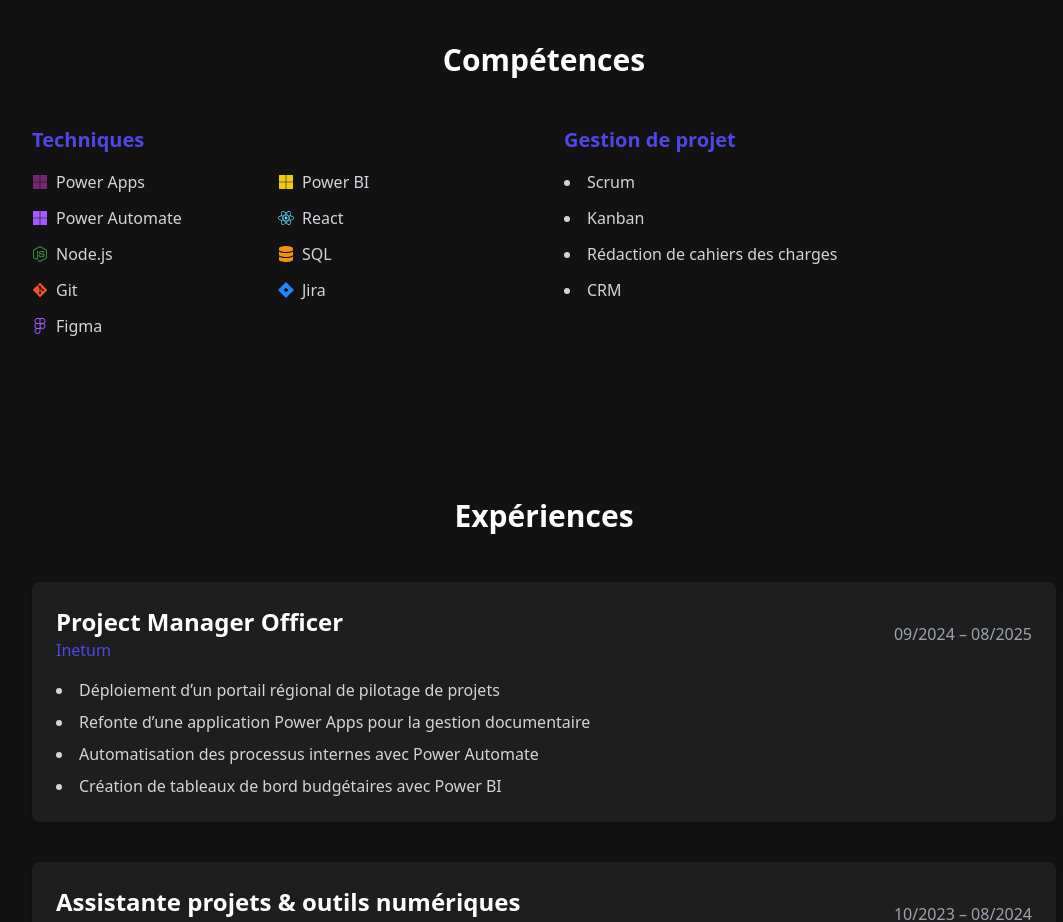
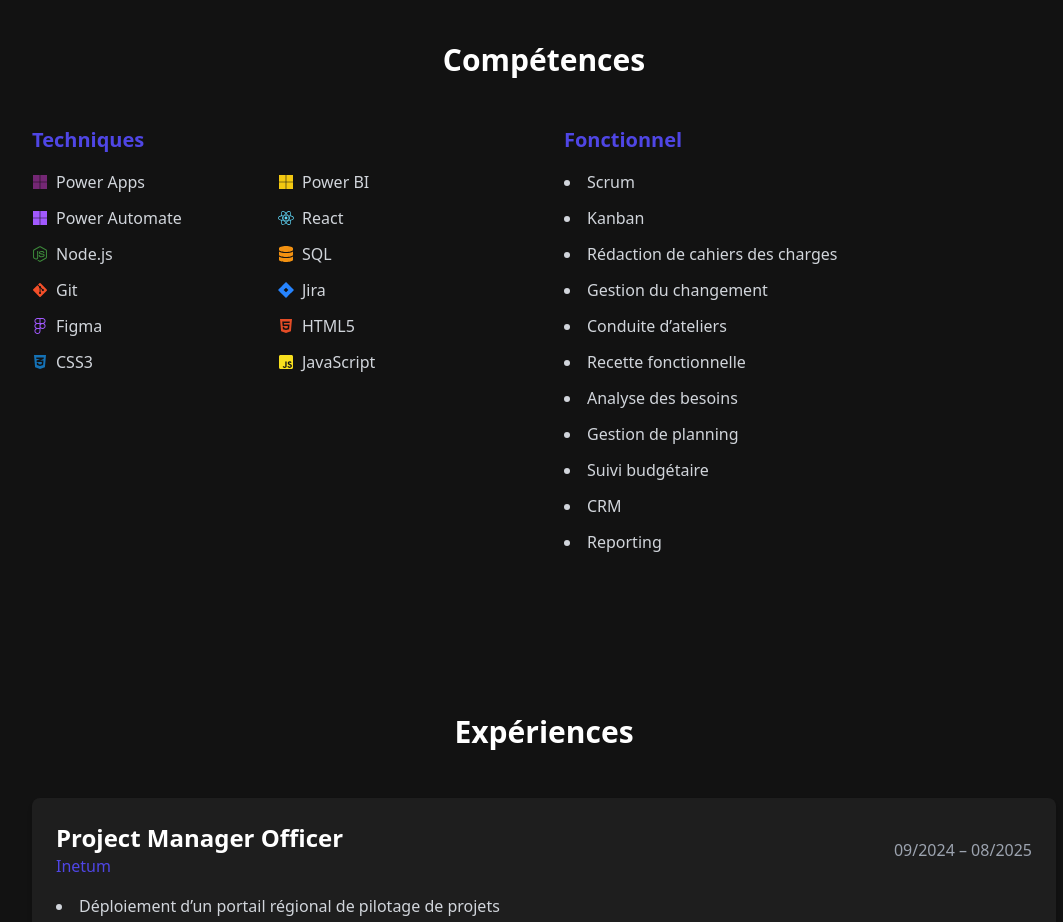
Before and after one commit to oduncica/my-portfolio, a React (Vite) app: page / in a window 1280 px wide. Shown: the part 2660-3582 px from the top of the page, without its empty margins (96-1159 px from the left). Built offline with nearby package versions, Linux system fonts and the light colour scheme.

Commit message:
update skills

```diff
--- a/src/pages/Skills.jsx
+++ b/src/pages/Skills.jsx
@@ -7,6 +7,9 @@ import {
   FaJira,
   FaFigma,
   FaMicrosoft,
+  FaHtml5,
+  FaCss3Alt,
+  FaJsSquare,
 } from "react-icons/fa";
 
 export default function Skills() {
@@ -17,15 +20,29 @@ export default function Skills() {
       name: "Power Automate",
       icon: <FaMicrosoft className="text-[#a259ff]" />,
     },
-
     { name: "React", icon: <FaReact className="text-[#61dafb]" /> },
     { name: "Node.js", icon: <FaNodeJs className="text-[#3c873a]" /> },
     { name: "SQL", icon: <FaDatabase className="text-[#f29111]" /> },
     { name: "Git", icon: <FaGitAlt className="text-[#f34f29]" /> },
     { name: "Jira", icon: <FaJira className="text-[#2684ff]" /> },
     { name: "Figma", icon: <FaFigma className="text-[#a259ff]" /> },
+    { name: "HTML5", icon: <FaHtml5 className="text-[#e34c26]" /> },
+    { name: "CSS3", icon: <FaCss3Alt className="text-[#1572b6]" /> },
+    { name: "JavaScript", icon: <FaJsSquare className="text-[#f7df1e]" /> },
   ];
-  const pm = ["Scrum", "Kanban", "Rédaction de cahiers des charges", "CRM"];
+  const pm = [
+    "Scrum",
+    "Kanban",
+    "Rédaction de cahiers des charges",
+    "Gestion du changement",
+    "Conduite d’ateliers",
+    "Recette fonctionnelle",
+    "Analyse des besoins",
+    "Gestion de planning",
+    "Suivi budgétaire",
+    "CRM",
+    "Reporting",
+  ];
 
   return (
     <section id="skills" className="bg-[#121212] text-white py-20 px-4">
@@ -48,10 +65,10 @@ export default function Skills() {
             </ul>
           </div>
 
-          {/* Bloc Gestion de projet */}
+          {/* Bloc Fonctionnel */}
           <div>
             <h3 className="text-xl font-semibold mb-4 text-[#4f46e5]">
-              Gestion de projet
+              Fonctionnel
             </h3>
             <ul className="grid grid-cols-1 gap-y-3 text-gray-300 list-disc list-inside">
               {pm.map((s, i) => (
```
